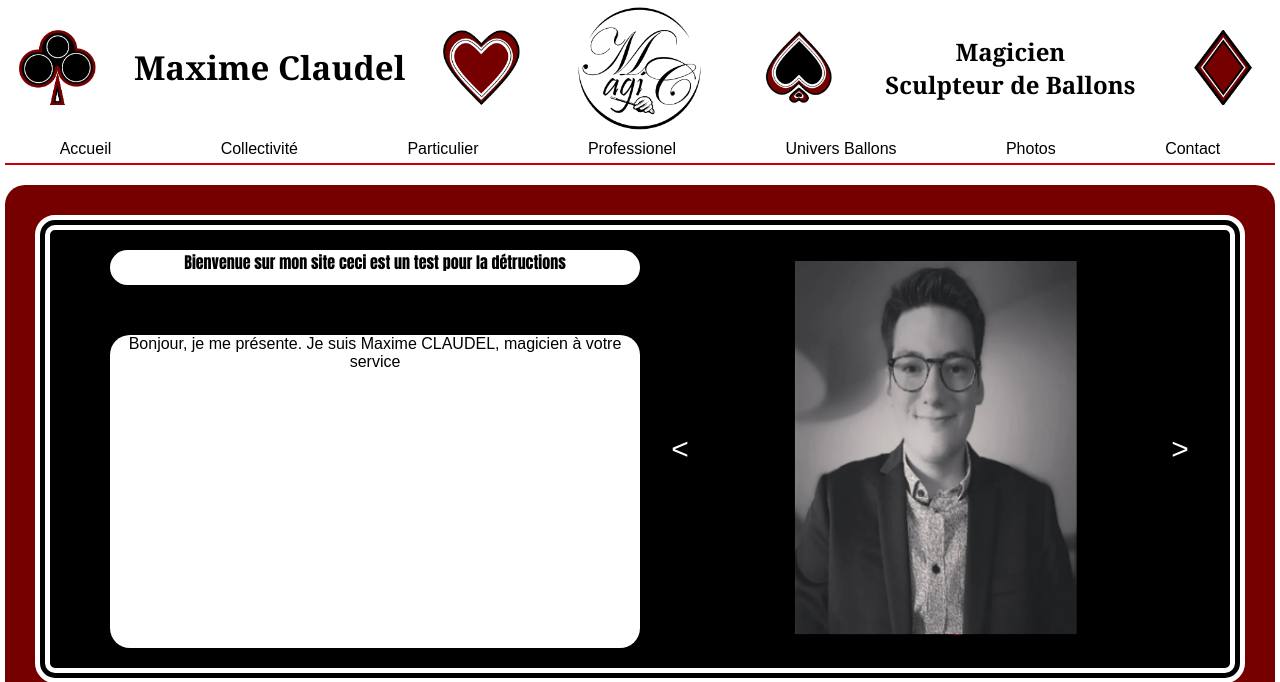
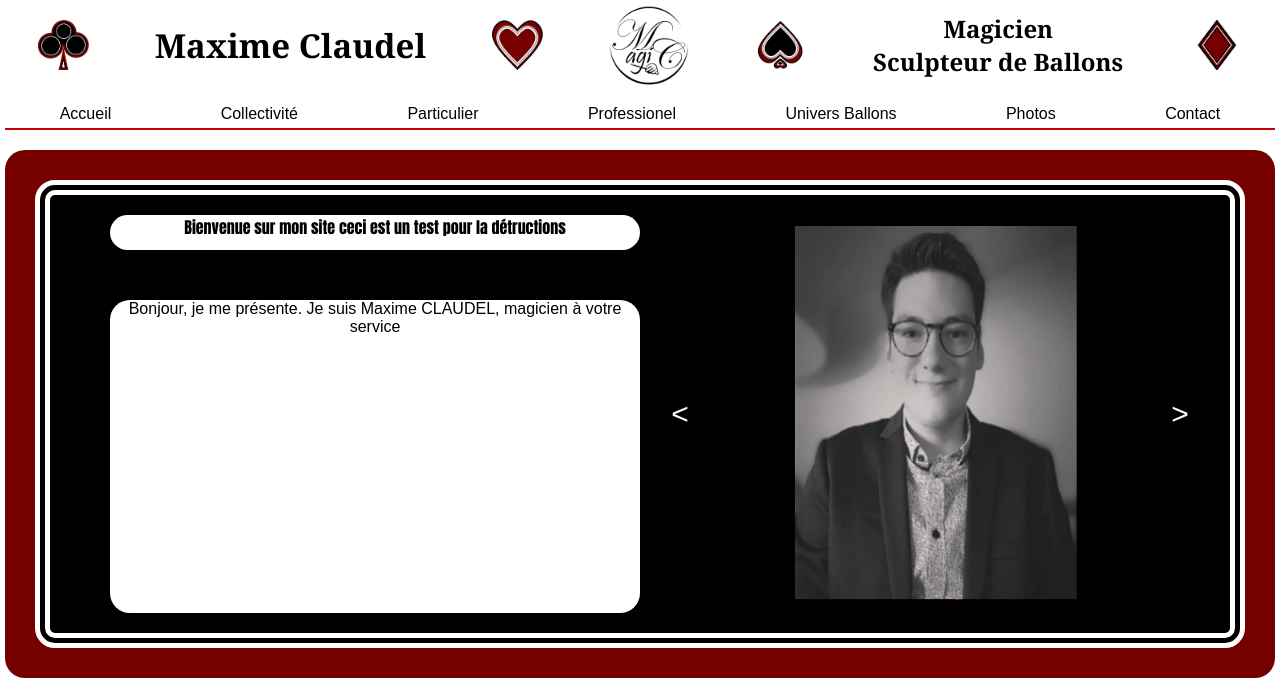
Before and after one commit to mcmagic54/mcmagic54, a PHP site: page / in a window 1280 px wide. Shown: the top 682 px of the page. Run offline with PHP 8.4, Linux system fonts and the light colour scheme.

Commit message:
modif_header

```diff
--- a/public_html/styles/header.css
+++ b/public_html/styles/header.css
@@ -53,18 +53,18 @@ header .brand {
 @media screen and (min-width:600px) {
     header .brand {
         display: grid;
-        grid-template-columns: 1fr 3fr 1fr 2fr 1fr 3fr 1fr;
         grid-template-areas: "trefle . coeur logo pique . carreau";
         justify-items: center;
+        padding-bottom: 10px;
     }
     .brand img.logo {
-        width: 125px;
+        width: 80px;
         max-width: unset;
         max-height: unset;
         margin: 0;
     }
     .brand img.suit {
-        height: 75px;
+        height: 50px;
         display: unset;
     }
 }
```
